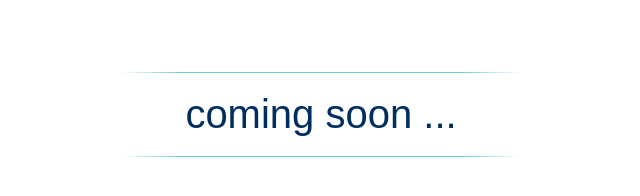
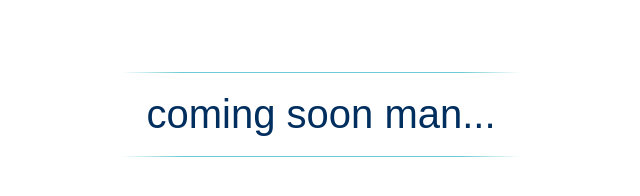
Before and after one commit to allegrotech-umk/wildsnake-api, a plain HTML site: page src/main/resources/templates/index.html in a window 1280 px wide. Shown: the part 212-408 px from the top of the page, without its empty margins (319-959 px from the left). Drawn offline with Linux system fonts and the light colour scheme; files that its build step writes are made by us from their sources; files whose address does not match are found by name.

Commit message:
sprawdzam travisa

```diff
--- a/src/main/resources/templates/index.html
+++ b/src/main/resources/templates/index.html
@@ -10,7 +10,7 @@
 <div class="container">
   <img src="images/logo.png" alt="wilde snake" class="logo"/>
 
-  <p class="text">coming soon ...</p>
+  <p class="text">coming soon man...</p>
 </div>
 </body>
 </html>
```
